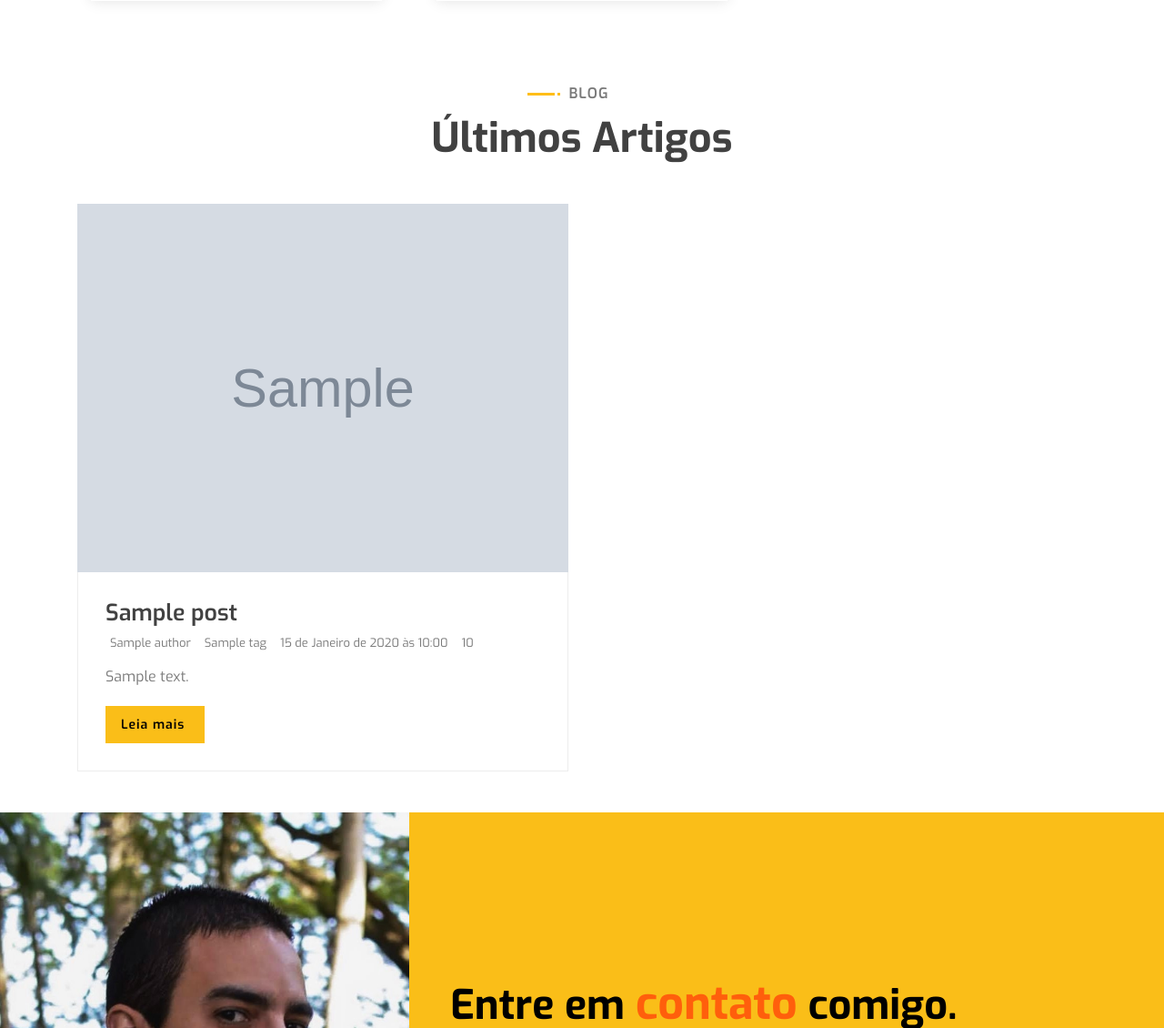
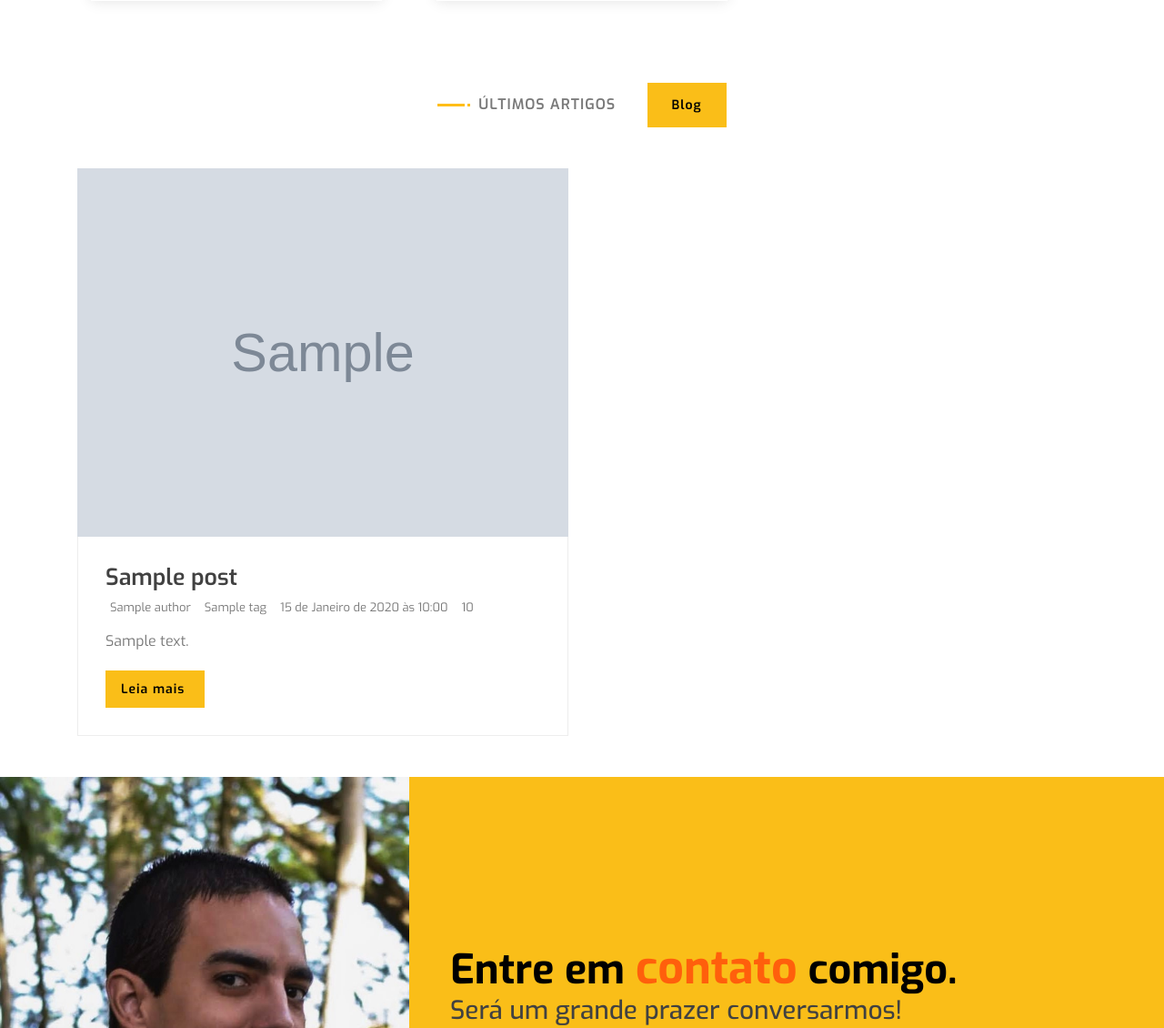
Before and after one commit to mayconblopes/portfolio, a Django app: template templates/index.html in a window 1280 px wide. Shown: the part 5370-6500 px from the top of the page at 91% size. Run offline with Django 4.2, Linux system fonts and the light colour scheme; data comes from the database, SQL or seed files in the repository; the template is opened without the code that fills it: values that come from a table or form of the project are taken from there, most other values are stand-ins (such as "Sample title", 1, 10 or a date in 2020); grey boxes marked "Sample" are stand-in pictures; some libraries are stand-ins or nearby versions.

Commit message:
Fixed WOW animations and added a blog button to the nav menu.

```diff
--- a/templates/index.html
+++ b/templates/index.html
@@ -48,8 +48,9 @@
                         <a href="#competence" class="nav-item nav-link">Competências</a>
                         <a href="#experience" class="nav-item nav-link">Experiência</a>
                         <a href="#portfolio" class="nav-item nav-link">Portfolio</a>
-                        <a href="#blog" class="nav-item nav-link">Blog</a>
+                        <a href="#blog" class="nav-item nav-link">Últimos Artigos</a>
                         <a href="#contact" class="nav-item nav-link">Contato</a>
+                        <a target="_blank" href="/blog" class="nav-item nav-link">Blog <i class="fa-solid fa-arrow-up-right-from-square"></i></a>
                     </div>
                 </div>
             </div>
@@ -180,7 +181,7 @@
         <!-- Job Experience End -->
 
         <!-- Banner Awards Start -->
-        <div class="banner wow zoomIn" data-wow-delay="0.1s">
+        <div class="banner" data-wow-delay="0.1s">
             <div class="container">
                 <div class="section-header text-center">
                     <p>Premiações</p>
@@ -198,7 +199,7 @@
         <!-- Banner Awards End -->
 
         <!-- Banner Pappers Start -->
-        <div class="banner wow zoomIn" data-wow-delay="0.1s">
+        <div class="banner" data-wow-delay="0.1s">
             <div class="container">
                 <div class="section-header text-center">
                     <p>Obras produzidas</p>
@@ -305,9 +306,9 @@
         <!-- Blog Start -->
         <div class="blog" id="blog">
             <div class="container">
-                <div class="section-header text-center wow zoomIn" data-wow-delay="0.1s">
-                    <p>Blog</p>
-                    <h2>Últimos Artigos</h2>
+                <div class="section-header text-center wow zoomIn">
+                    <p>Últimos Artigos</p>
+                    <a class="btn" target="_blank" href="{% url 'blog_index' %}">Blog <i class="fa-solid fa-arrow-up-right-from-square"></i></a>
                 </div>
 
                 <div class="row">
@@ -341,8 +342,8 @@
         <!-- Blog End -->
 
         <!-- Contact Start -->
-        <div class="contact wow fadeInUp" data-wow-delay="0.1s" id="contact">
-            <div class="container-fluid">
+        <div id="contact" class="contact" data-wow-delay="0.1s">
+            <div class="container-fluid wow fadeInLeft">
                 <div class="container">
                     <div class="row align-items-center">
                         <div class="col-md-4"></div>
@@ -360,7 +361,7 @@
         <!-- Contact End -->
 
         <!-- Footer Start -->
-        <div class="footer wow fadeIn" data-wow-delay="0.3s">
+        <div class="footer" data-wow-delay="0.3s">
             <div class="container-fluid">
                 <div class="container">
                     <div class="footer-info">
```
